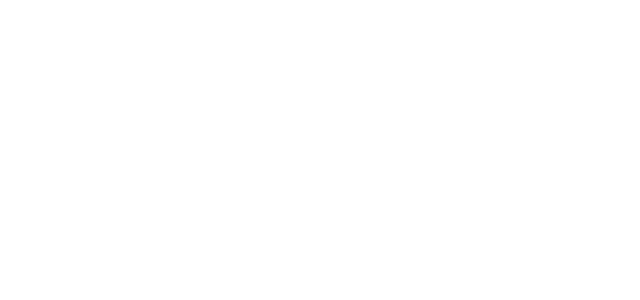
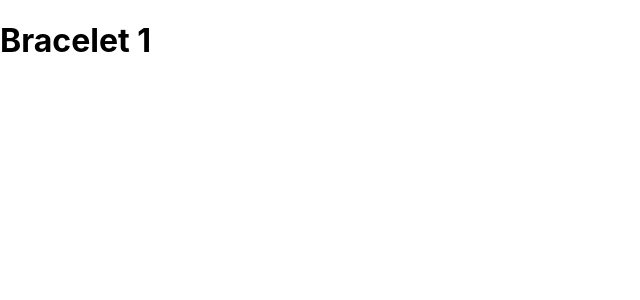
Before and after one commit to blksmth1725/next-sjewelry, a Next.js app: page /product/bracelet1 in a window 1280 px wide. Shown: the top 300 px of the page, without its empty margins (0-640 px from the left). Built offline with nearby package versions, Linux system fonts and the light colour scheme.

Commit message:
Update ProductScreen.js to display name of product in "h1" tag once onClick product

```diff
--- a/pages/product/[slug].js
+++ b/pages/product/[slug].js
@@ -1,7 +1,17 @@
 import React from "react";
+import { useRouter } from "next/router";
+import data from "../../utils/data";
 
 const ProductScreen = () => {
-  return <div></div>;
+  const router = useRouter();
+  const { slug } = router.query;
+  const product = data.products.find((a) => a.slug === slug);
+
+  if (!product) {
+    return <div>Product Not Found</div>;
+  }
+
+  return <h1>{product.name}</h1>;
 };
 
 export default ProductScreen;
```
